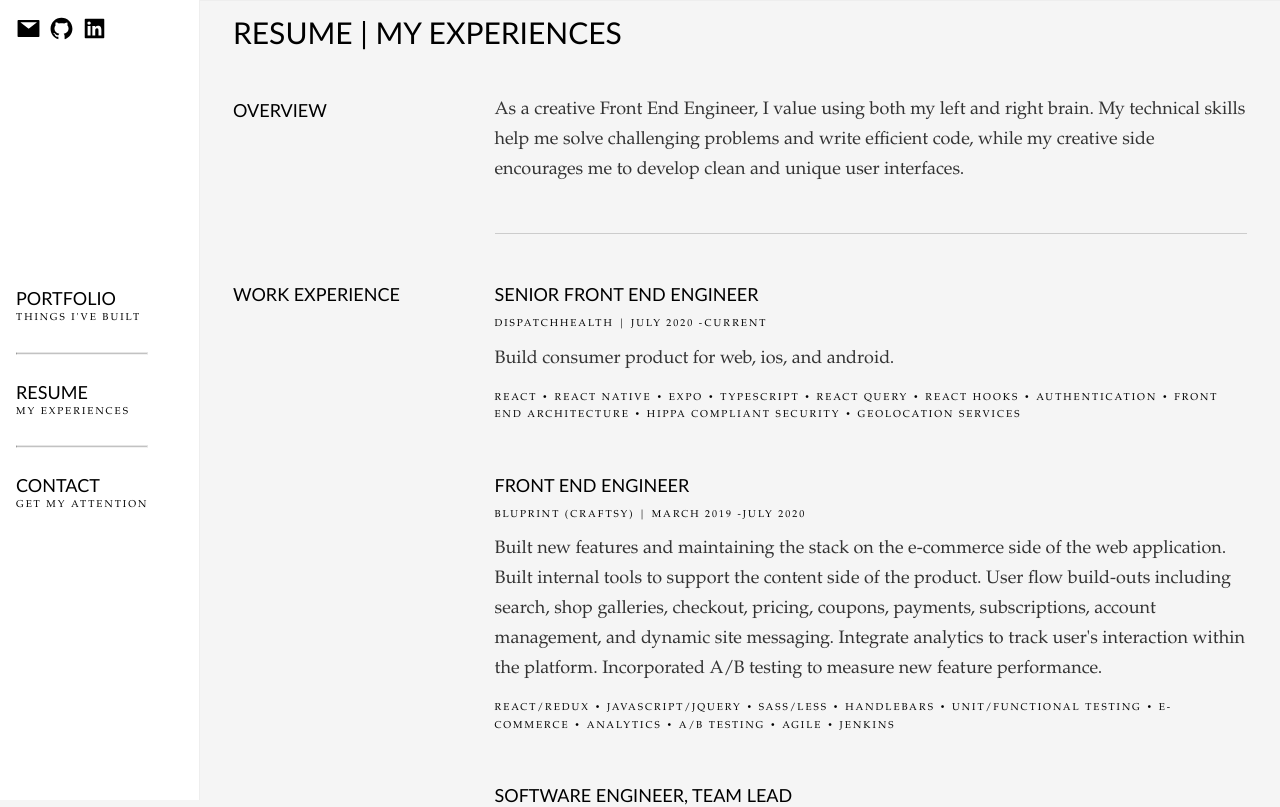
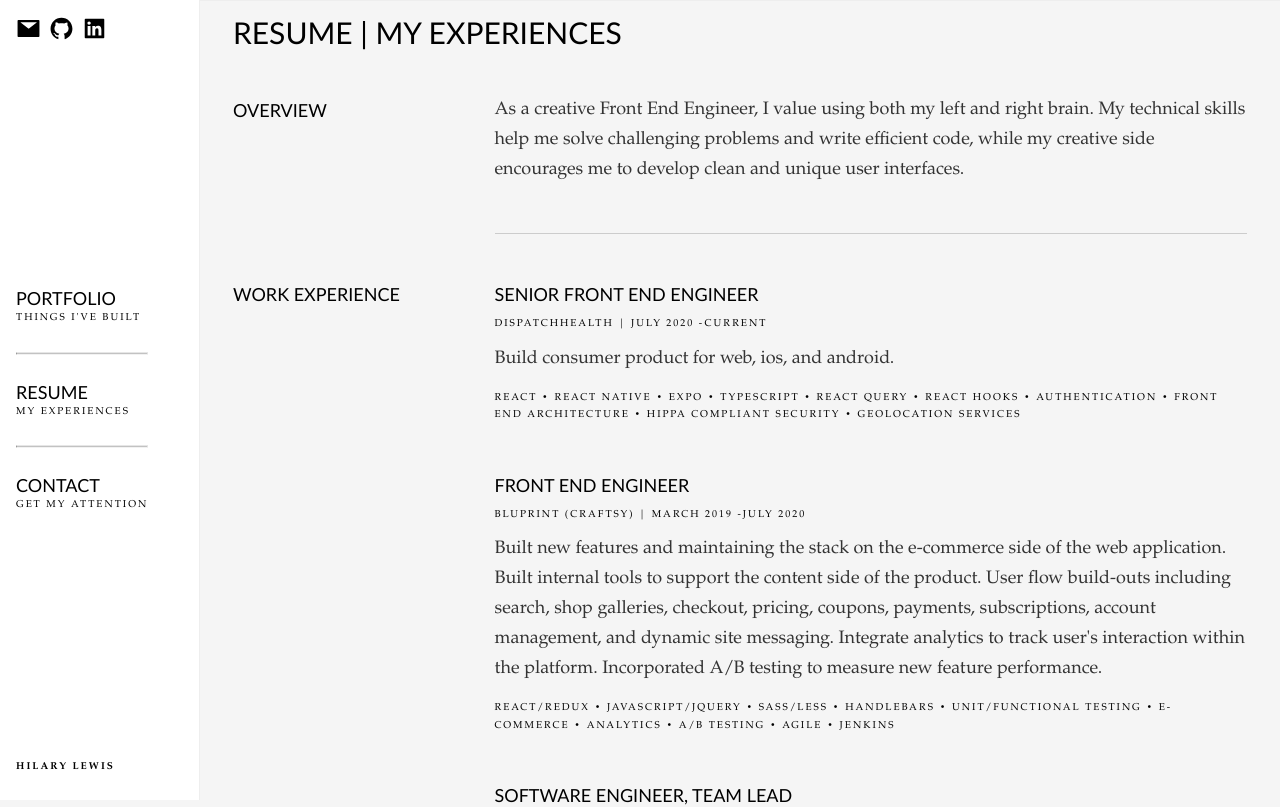
Before and after one commit to hilarylewis92/website, a React (Create React App) app: page / in a window 1280 px wide. Shown: the top 807 px of the page. Built offline with nearby package versions, Linux system fonts and the light colour scheme.

Commit message:
Add name to sidebar

```diff
--- a/src/components/resume.js
+++ b/src/components/resume.js
@@ -2,7 +2,6 @@
 import "../styles/Resume.css";
 import "../styles/Grids.css";
 const workExperience = require("../data/experience.json");
-const contactInfo = require("../data/contact.json");
 const educationInfo = require("../data/education.json");
 const skills = require("../data/skills.json");
 const communityInfo = require("../data/community.json");
--- a/src/components/sidebar.js
+++ b/src/components/sidebar.js
@@ -34,6 +34,7 @@
           <h6 className="menu-subtitle">Get my attention</h6>
         </a>
       </div>
+      <h6 className="menu-name">Hilary Lewis</h6>
     </div>
   );
 };
--- a/src/styles/Sidebar.css
+++ b/src/styles/Sidebar.css
@@ -77,3 +77,10 @@
   transform: scale(1.1);
   cursor: pointer;
 }
+
+.menu-name {
+  position: absolute;
+  bottom: 0;
+  left: 1rem;
+  font-weight: 900;
+}
```
